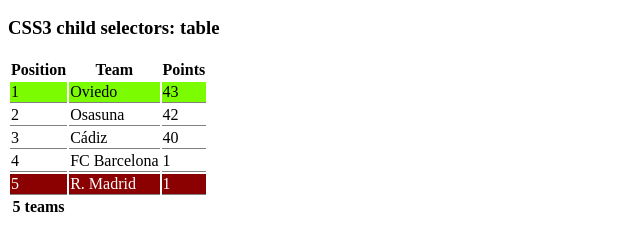
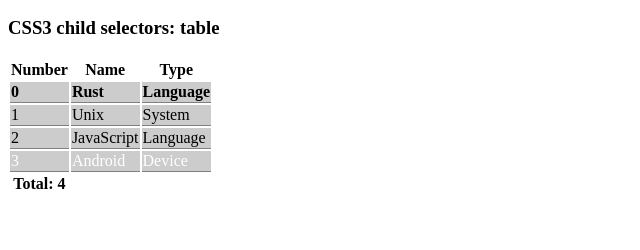
Before and after one commit to pxai/webfinde, a website: page samples/css/childselector.html in a window 1280 px wide. Shown: the part 76-326 px from the top of the page, without its empty margins (0-640 px from the left). Drawn offline with Linux system fonts and the light colour scheme.

Commit message:
Attributes child selectors

```diff
--- a/samples/css/childselector.html
+++ b/samples/css/childselector.html
@@ -17,31 +17,28 @@
                <table>
                    <thead>
                        <tr>
-                           <th>Position</th>
-                           <th>Team</th>
-                           <th>Points</th>
+                           <th>Number</th>
+                           <th>Name</th>
+                           <th>Type</th>
                        </tr>
                    </thead>
                    <tbody>
                        <tr>
-                           <td>1</td><td>Oviedo</td><td>43</td>
+                           <td>0</td><td>Rust</td><td>Language</td>
                        </tr>
                          <tr>
-                           <td>2</td><td>Osasuna</td><td>42</td>
+                           <td>1</td><td>Unix</td><td>System</td>
                        </tr>
                         <tr>
-                           <td>3</td><td>Cádiz</td><td>40</td>
+                           <td>2</td><td>JavaScript</td><td>Language</td>
                        </tr>
                          <tr>
-                           <td>4</td><td>FC Barcelona</td><td>1</td>
-                       </tr>
-                          <tr>
-                           <td>5</td><td>R. Madrid</td><td>1</td>
+                           <td>3</td><td>Android</td><td>Device</td>
                        </tr>
                    </tbody>
                    <tfoot>
                        <tr colspan="3">
-                           <th>5 teams</th>
+                           <th>Total: 4</th>
                        </tr>
                    </tfoot>
                <table>
--- a/samples/css/css/childselector.css
+++ b/samples/css/css/childselector.css
@@ -1,9 +1,11 @@
 tbody tr:first-child {
-  background-color: lawngreen;
+  background-color: lime;
+  font-weight: bold;
 }
 
 tr td {
     border-bottom: 1px solid gray;
+    background-color: #ccc;
 }
 
 tbody tr:last-child {
```
